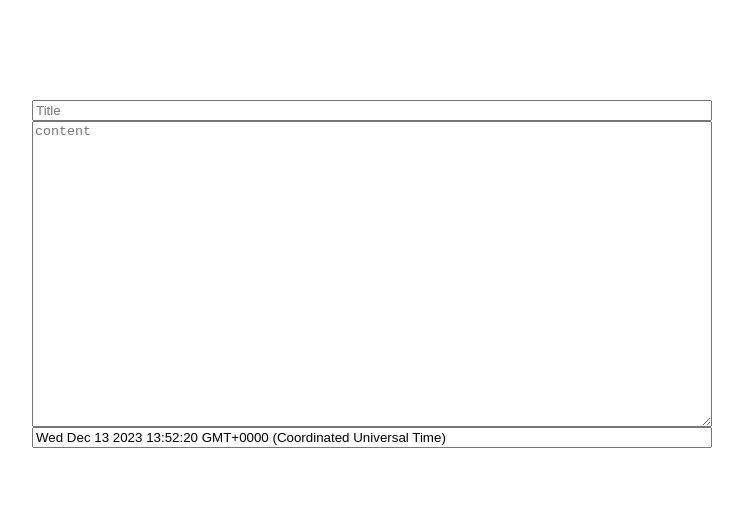
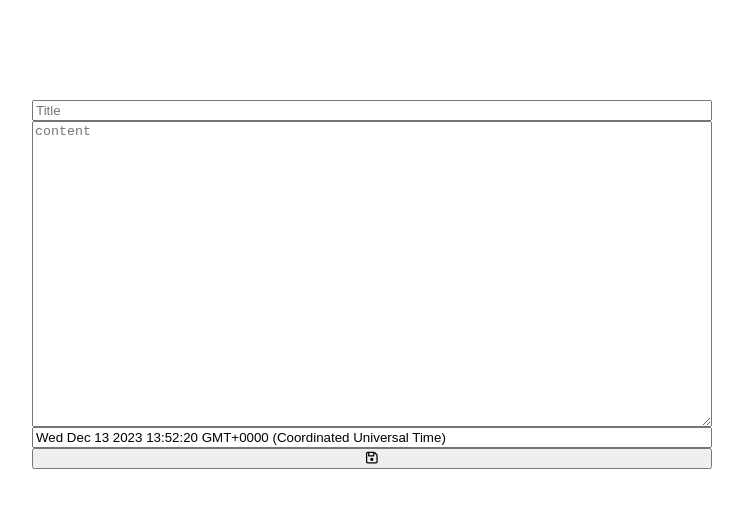
Before and after one commit to MyMiniBlog/my-mini-blog-x, a React (Create React App) app: page /new-article in a window 1280 px wide. Shown: the top 508 px of the page, without its empty margins (268-1011 px from the left). Built offline with nearby package versions, Linux system fonts and the light colour scheme.

Commit message:
Included save feature

```diff
--- a/src/components/article/save-my-article.tsx
+++ b/src/components/article/save-my-article.tsx
@@ -1,5 +1,11 @@
+import { faFloppyDisk } from "@fortawesome/free-regular-svg-icons";
+import { FontAwesomeIcon } from "@fortawesome/react-fontawesome";
 
 function SaveMyArticle(){
+    const onSaveClick=()=> {
+
+    }
+
     return (
         <div id="saveMyArticle" style={{
             display:"grid",
@@ -13,6 +19,7 @@
             }}
             placeholder="content"></textarea>
             <input type="text" name="createdOn" value={Date()}/>
+            <button onClick={onSaveClick} ><FontAwesomeIcon icon={faFloppyDisk} /></button>
         </div>
     )
 }
```
